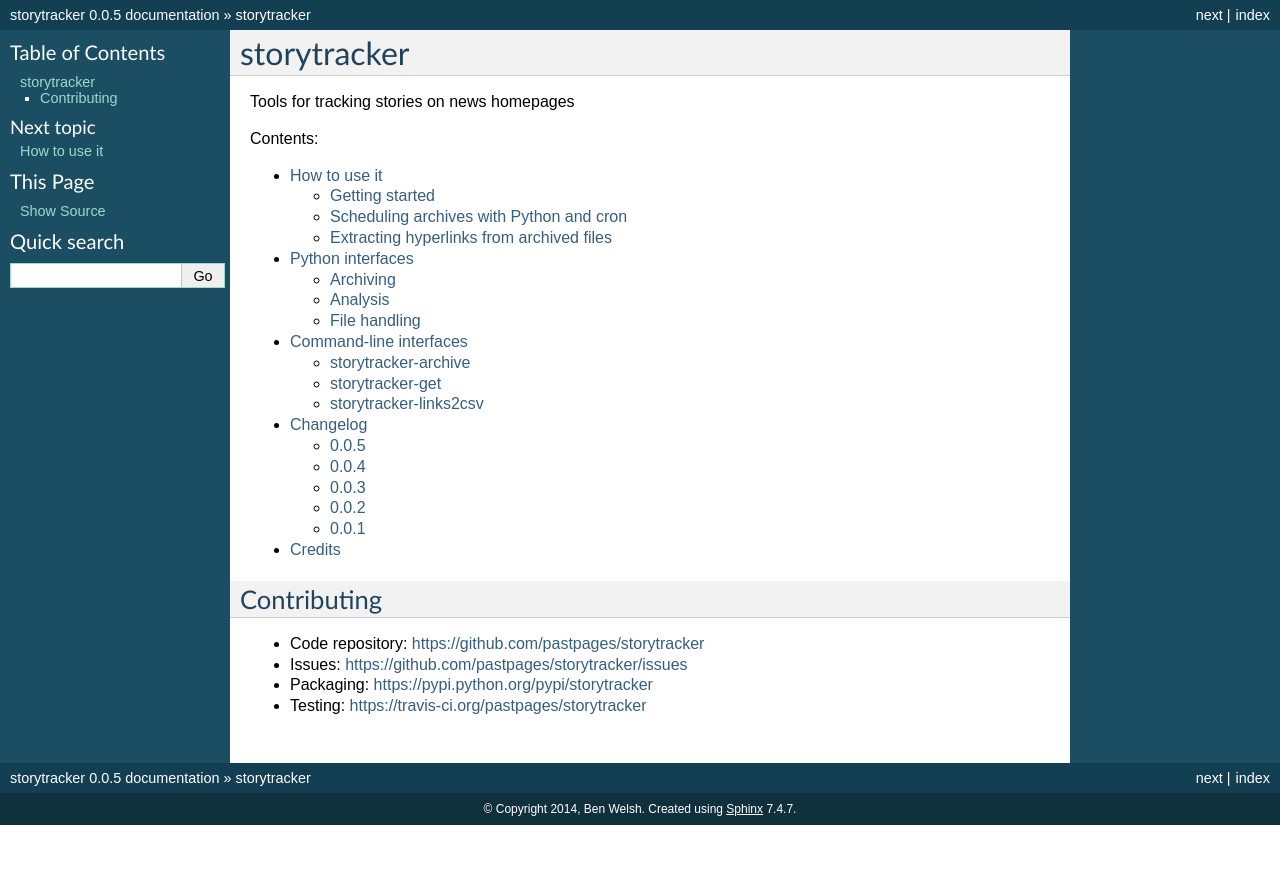
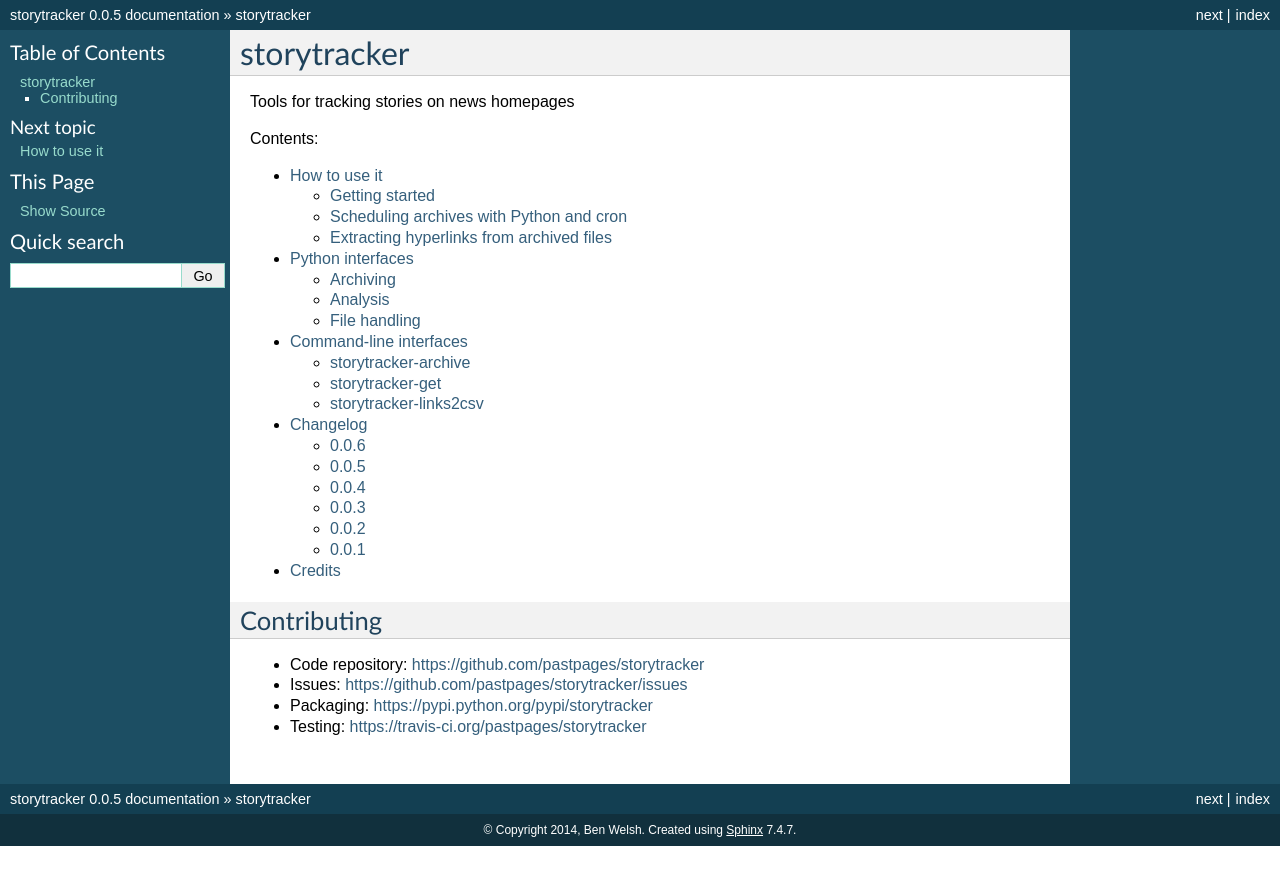
Before and after one commit to palewire/storytracker, a Sphinx documentation site: the page built from docs/index.rst, in a window 1280 px wide. Shown: the top 885 px of the page. Built offline with Sphinx 7.4.7, drawn with Linux system fonts in a browser that asks for light colours.

Commit message:
Upped version

```diff
--- a/docs/changelog.rst
+++ b/docs/changelog.rst
@@ -1,5 +1,10 @@
 Changelog
 =========
+
+0.0.6
+-----
+
+* ``is_story`` estimate added to each ``Hyperlink`` object as an attribute
 
 0.0.5
 -----
--- a/setup.py
+++ b/setup.py
@@ -16,7 +16,7 @@
 
 setup(
     name='storytracker',
-    version='0.0.5',
+    version='0.0.6',
     description='Tools for tracking stories for news homepages',
     author='Ben Welsh',
     author_email='ben.welsh@gmail.com',
```
